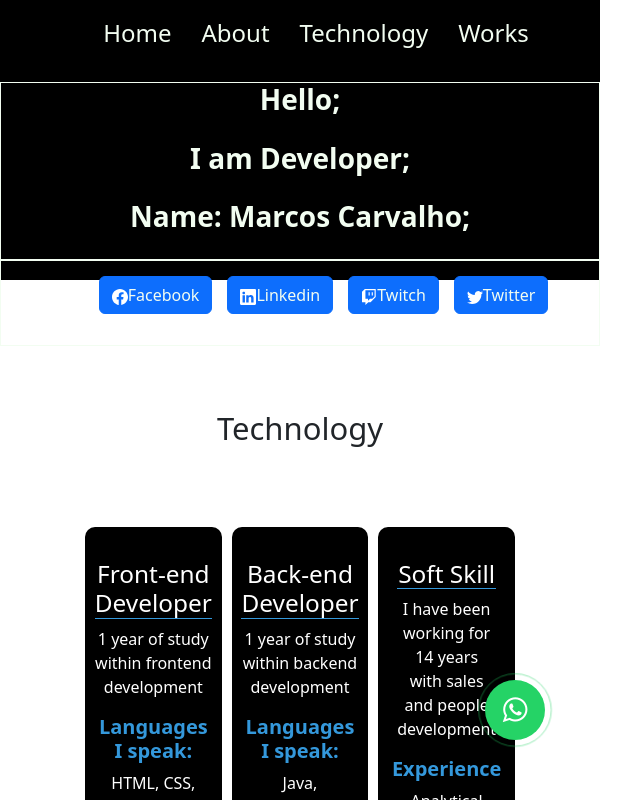
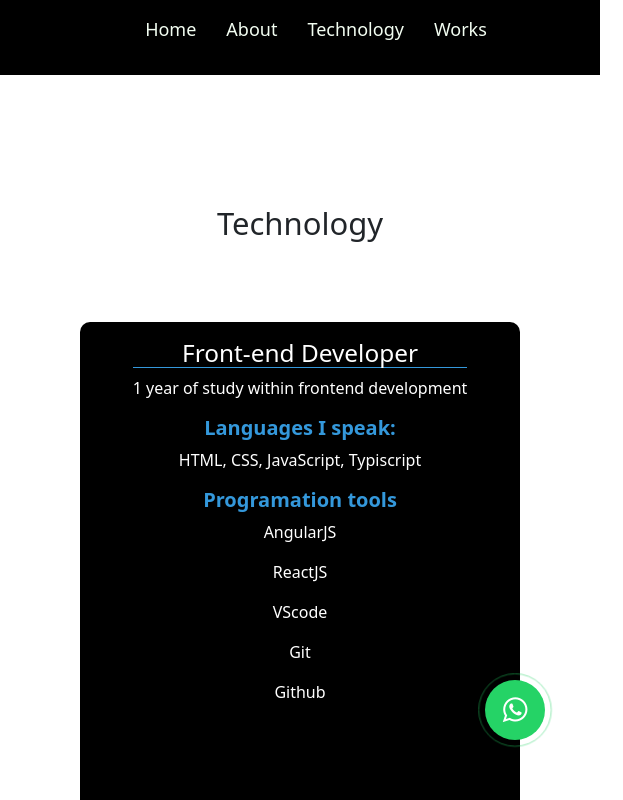
Before and after one commit to Marck45/Marcos-Portifolio, an Angular app: page /technology in a window 600 px wide. Shown: the top 800 px of the page, 623 px wide, since content can reach past the window. Built offline with nearby package versions, Linux system fonts and the light colour scheme.

Commit message:
responsabilidade com midias mobile e tablets

```diff
--- a/package.json
+++ b/package.json
@@ -3,7 +3,7 @@
   "version": "0.0.0",
   "scripts": {
     "ng": "ng",
-    "start": "node server",
+    "start": "ng serve",
     "build": "ng build --configuration",
     "watch": "ng build --watch --configuration development",
     "test": "ng test"
--- a/src/app/footer/footer.component.css
+++ b/src/app/footer/footer.component.css
@@ -99,3 +99,15 @@ padding: 5px;
    50%  { opacity:1; }
    100% { transform: scale(1.2); opacity:0; }
 }
+
+@media only screen and (min-width: 320px ) and (max-width: 767px) {
+
+
+    .social-footer{
+        padding: 1rem;
+        display: flex;
+        flex-direction: column;
+    }
+
+
+}
--- a/src/app/maintitle/maintitle.component.css
+++ b/src/app/maintitle/maintitle.component.css
@@ -30,3 +30,19 @@
     height: 200px;
     width: 200px;
 }
+
+
+@media only screen and (min-width: 768px ) and (max-width: 1024px) {
+    #about{
+       margin-top: 5rem;
+       }
+}
+
+@media only screen and (min-width: 320px ) and (max-width: 768px) {
+    #about{
+       margin-top: 10rem;
+       }
+       .about-conteiner p:last-child{
+        display: none;
+    }
+}
--- a/src/app/navbar/navbar.component.css
+++ b/src/app/navbar/navbar.component.css
@@ -5,7 +5,8 @@
     margin-bottom: 50px;
     background-color: #000;
     color: #F2FDF1;
-    max-height: 35vh;
+    max-height: 35vw;
+    padding: 1px;
 }
 
 .title-nav {
@@ -36,7 +37,7 @@
     display: flex;
     justify-content: center;
     align-items: center;
-    height: 300px;
+    max-height: 300px;
     border: #F2FDF1 1px solid;
     flex-direction: column;
 }
@@ -66,10 +67,42 @@
 
 .nav-social ul li i {
     padding: 1rem;
-    height: 10px;
+    max-height: 10px;
     width: 50px;
 }
 
 .btn-primary{
     margin-left: 15px;
 }
+
+@media only screen and (min-width: 768px ) and (max-width: 1024px) {
+    .nav-container {
+        display: flex;
+        flex-direction: column;
+        margin-bottom: 50px;
+        background-color: #000;
+        color: #F2FDF1;
+        max-height: 35vw;
+        padding: 1px;
+    }
+    .nav-hello {
+        display: none;
+    }
+  }
+
+  @media only screen and (min-width: 320px ) and (max-width: 768px) {
+
+    .nav-hello {
+        display: none;
+    }
+
+    .title-nav ul li {
+        display: inline-block;
+        justify-content: space-between;
+        flex-direction: row ;
+        font-size: 18px;
+    }
+    .nav-social {
+        display: none;
+    }
+  }
--- a/src/app/technology/technology.component.css
+++ b/src/app/technology/technology.component.css
@@ -40,3 +40,28 @@
     color: #3498DB;
     font-weight: bold;
 }
+
+
+@media only screen and (min-width: 320px ) and (max-width: 767px) {
+    .front-end, .back-end, .suports{
+        height: 500px;
+        width: 100%;
+        padding: 1rem;
+        display: flex;
+        justify-content: flex-start;
+        align-items: center;
+        flex-direction: column;
+        text-align: center;
+        margin-bottom: 15px;
+    }
+
+    .Develops{
+        display: flex;
+        justify-content: space-around;
+        align-items: center;
+        flex-direction: column;
+
+    }
+
+
+}
--- a/src/app/works/works.component.css
+++ b/src/app/works/works.component.css
@@ -37,3 +37,27 @@
     border: 1px solid #000;
     margin-bottom: 5px;
 }
+
+@media only screen and (min-width: 425px ) and (max-width: 767px) {
+
+    #works-container{
+        display: flex;
+        justify-content: flex-start;
+        align-items: center;
+        width: 100%;
+        flex-direction: column;
+        flex-wrap: nowrap;
+
+    }
+
+}
+
+@media only screen and (min-width: 320px) and (max-width: 424px){
+    .works-card img{
+        height: 100px;
+        width: 250px;
+        border-radius: 15px;
+        border: 1px solid #000;
+        margin-bottom: 5px;
+    }
+}
--- a/src/styles.css
+++ b/src/styles.css
@@ -1 +1,4 @@
-/* You can add global styles to this file, and also import other style files */
+*{
+    margin: 0;
+    padding: 0;
+}
```
